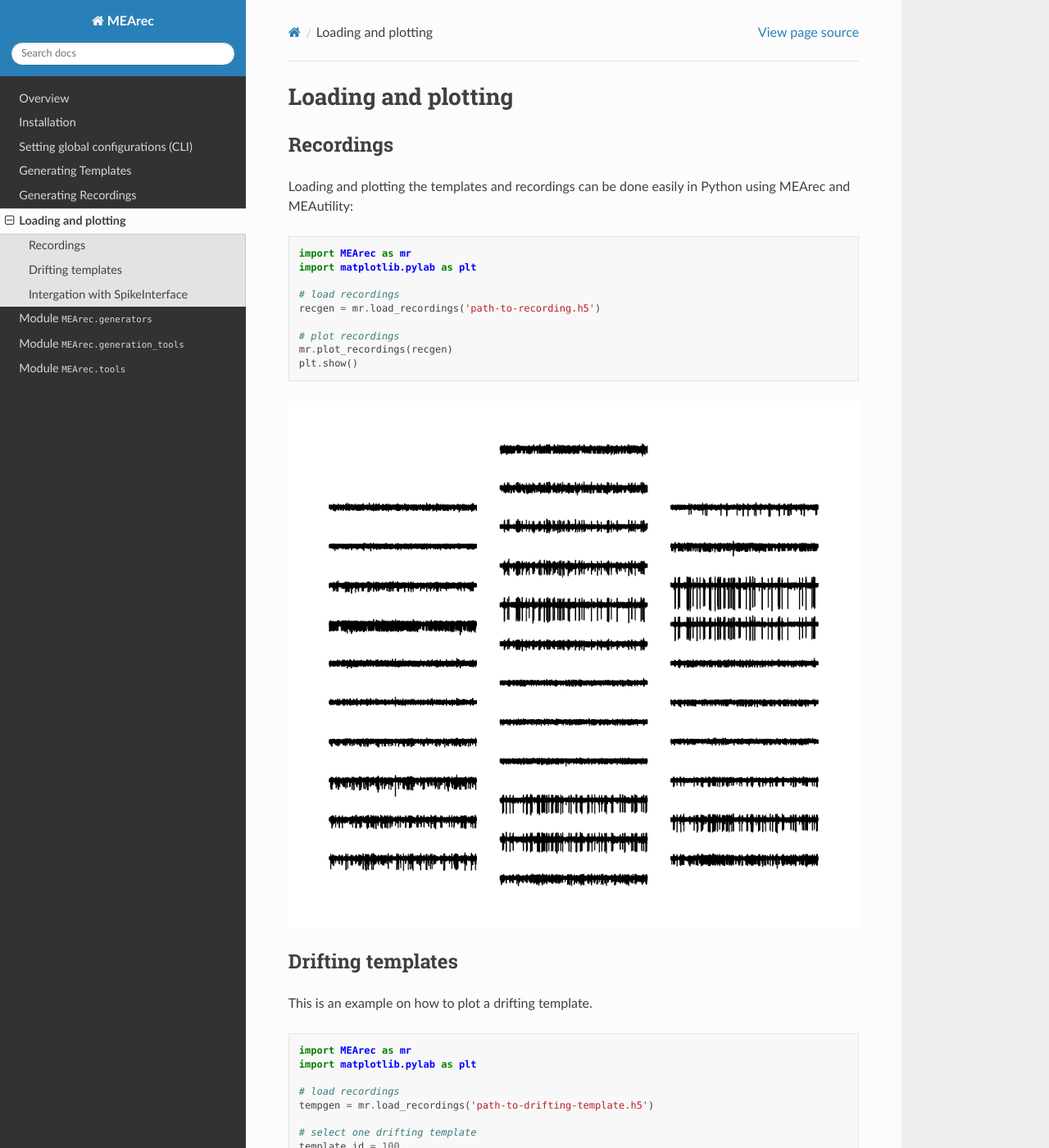
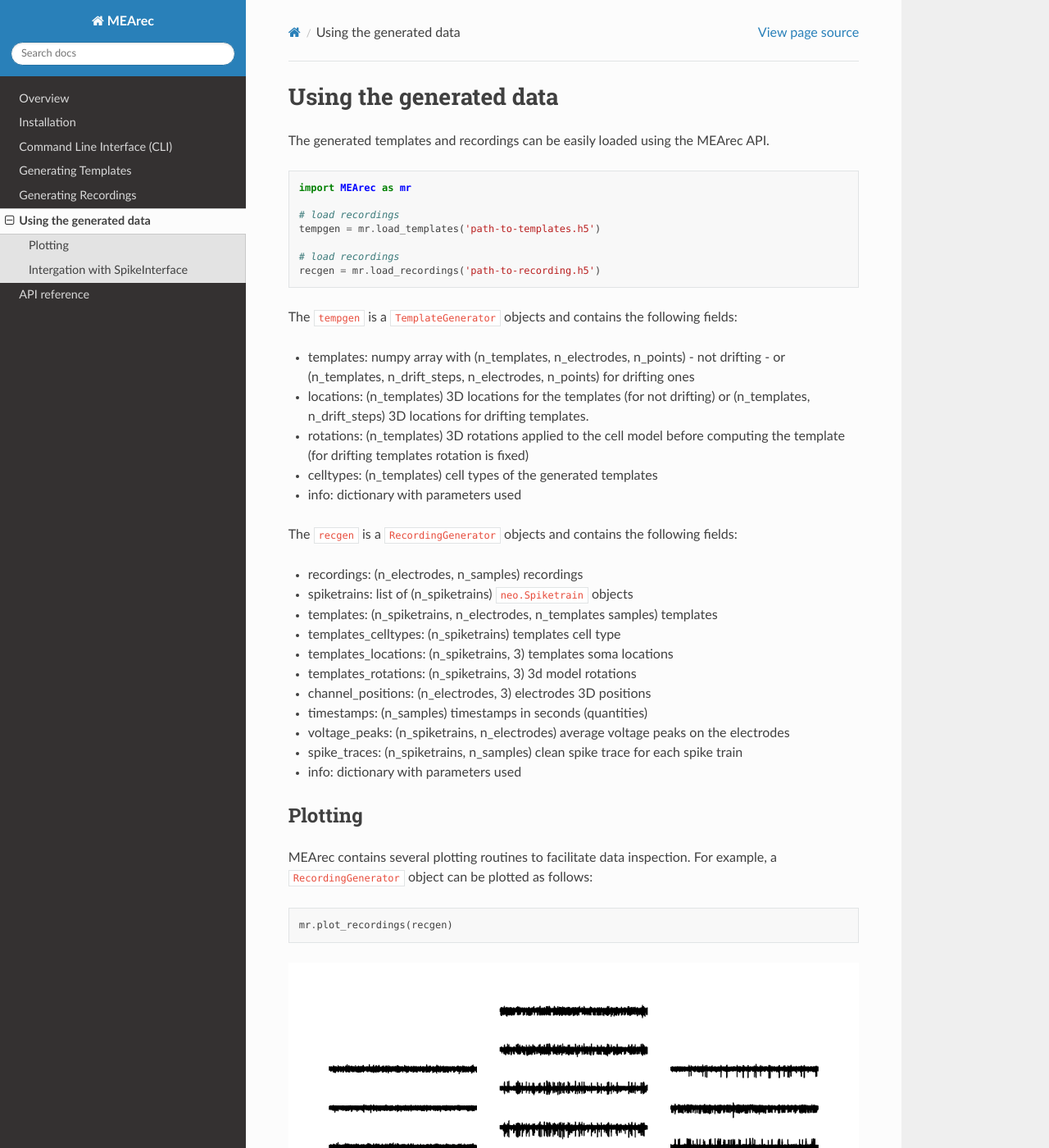
Before and after one commit to SpikeInterface/MEArec, a Sphinx documentation site: the page built from docs/plotting.rst, in a window 1280 px wide and 1400 px high. Shown: the whole window at 82% size. Built offline with Sphinx 7.4.7 and the Read the Docs theme 2.0.0, drawn with Linux system fonts in a browser that asks for light colours; some of the changed text lies outside the part shown.

Commit message:
docs updates and plot_template fix (drifting)

```diff
--- a/docs/api.rst
+++ b/docs/api.rst
@@ -1,5 +1,8 @@
+API reference
+==============
+
 Module :mod:`MEArec.generators`
-===============================
+-------------------------------
 .. automodule:: generators
 
     class :class:`TemplateGenerator`
@@ -25,7 +28,7 @@ Module :mod:`MEArec.generators`
 
 
 Module :mod:`MEArec.generation_tools`
-=====================================
+-------------------------------------
 .. automodule:: generation_tools
 
     function :class:`gen_templates`
@@ -44,7 +47,7 @@ Module :mod:`MEArec.generation_tools`
 
 
 Module :mod:`MEArec.tools`
-===============================
+--------------------------
 .. automodule:: tools
 
     function :class:`load_templates`
--- /dev/null
+++ b/docs/cli.rst
@@ -0,0 +1,88 @@
+Command Line Interface (CLI)
+============================
+
+MEArec implements a command line interface (CLI) to make templates and recordings generation easy to use and to allow for scripting.
+In order to discover the available commands, the user can use the :code:`--help` option:
+
+
+.. code-block:: bash
+
+    >> mearec --help
+
+which outputs:
+
+.. parsed-literal::
+
+    Usage: mearec [OPTIONS] COMMAND [ARGS]...
+
+      MEArec: Fast and customizable simulation of extracellular recordings on
+      Multi-Electrode-Arrays
+
+    Options:
+      --help  Show this message and exit.
+
+    Commands:
+      available-probes        Print available probes.
+      default-config          Print default configurations.
+      gen-recordings          Generates RECORDINGS from TEMPLATES.
+      gen-templates           Generates TEMPLATES with biophysical simulation.
+      set-cell-models-folder  Set default cell_models folder.
+      set-recordings-folder   Set default recordings output folder.
+      set-recordings-params   Set default recordings parameter file.
+      set-templates-folder    Set default templates output folder.
+      set-templates-params    Set default templates parameter file.
+
+Each available command can be inspected using the \texttt{-{}-help} option:
+
+
+.. code-block:: bash
+
+    >> mearec "command" --help
+
+
+A list of available probes can be found by running the :code:`mearec available-probes` command.
+
+Setting global configurations
+------------------------------
+
+At installation, MEArec creates a configuration folder (:code:`.config/mearec/`) in which global settings are stored.
+The default paths to cell models folder, templates and recordings output folders and parameters can be set using the
+:code:`set-` commands. By default, these files and folders are located in the configuration folder.
+
+.. code-block:: bash
+
+    >> mearec default-config
+
+which outputs:
+
+.. parsed-literal::
+
+    {'cell_models_folder': path-to-cell_models,
+     'recordings_folder': path-to-recordings-folder,
+     'recordings_params': path-to-recordings-params.yaml,
+     'templates_folder': path-to-templates-folder,
+     'templates_params': path-to-templates-params.yaml}
+
+At time of installation, some default files are copied in the :code:`.config/mearec` folder including:
+
+* a small set of 13 cell models (:code:`.config/mearec/cell_models/bbp/`)
+
+* default parameters for templates generation (:code:`.config/mearec/default_params/templates_params.yaml`)
+
+* default parameters for recordings generation (:code:`.config/mearec/default_params/recordings_params.yaml`)
+
+These provide the default folders to look for cell models and parameters. From the command line and Python interface
+both the cell models folder and all parameters related to template and recording generation can be overridden.
+
+The :code:`.config/mearec/recordings` and :code:`.config/mearec/templates` are the default output folders where the
+templates and recordings will be saved, respectively.
+
+The default settings can be changed with the following commands:
+
+.. code-block:: bash
+
+    >> mearec set-cell-models-folder
+    >> mearec set-recordings-folder
+    >> mearec set-recordings-params
+    >> mearec set-templates-folder
+    >> mearec set-templates-params
--- a/docs/index.rst
+++ b/docs/index.rst
@@ -16,11 +16,11 @@ The following sections will guide you through definitions and handling of MEA mo
 and plotting functions.
 
 .. toctree::
-   :maxdepth: 2
+   :maxdepth: 1
 
    overview
    installation
-   setting_config
+   cli
    generate_templates
    generate_recordings
    plotting
--- a/docs/overview.rst
+++ b/docs/overview.rst
@@ -5,7 +5,7 @@ MEArec is a Python package designed to make simulation of extracellular recordin
 
 The core idea of MEArec is explained in this figure.
 
-.. image:: images/summary.png
+.. image:: images/overview.png
 
 The biophysical simulations of extracellular action potentials (EAP or templates) allows to generate a large number of
 templates from different cell models placed at random locations and with varying rotations around the probe.
--- a/docs/plotting.rst
+++ b/docs/plotting.rst
@@ -1,79 +1,94 @@
-Loading and plotting
-====================
+Using the generated data
+========================
 
-Recordings
-----------
-
-Loading and plotting the templates and recordings can be done easily in Python using MEArec and MEAutility:
+The generated templates and recordings can be easily loaded using the MEArec API.
 
 .. code-block:: python
 
     import MEArec as mr
-    import matplotlib.pylab as plt
+
+    # load recordings
+    tempgen = mr.load_templates('path-to-templates.h5')
 
     # load recordings
     recgen = mr.load_recordings('path-to-recording.h5')
 
-    # plot recordings
+
+The :code:`tempgen` is a :code:`TemplateGenerator` objects and contains the following fields:
+
+* templates: numpy array with (n_templates, n_electrodes, n_points) - not drifting - or (n_templates, n_drift_steps, n_electrodes, n_points) for drifting ones
+* locations: (n_templates) 3D locations for the templates (for not drifting) or (n_templates, n_drift_steps) 3D locations for drifting templates.
+* rotations: (n_templates) 3D rotations applied to the cell model before computing the template (for drifting templates rotation is fixed)
+* celltypes: (n_templates) cell types of the generated templates
+* info: dictionary with parameters used
+
+The :code:`recgen` is a :code:`RecordingGenerator` objects and contains the following fields:
+
+* recordings: (n_electrodes, n_samples) recordings
+* spiketrains: list of (n_spiketrains) :code:`neo.Spiketrain` objects
+* templates: (n_spiketrains, n_electrodes, n_templates samples) templates
+* templates_celltypes: (n_spiketrains) templates cell type
+* templates_locations: (n_spiketrains, 3) templates soma locations
+* templates_rotations: (n_spiketrains, 3) 3d model rotations
+* channel_positions: (n_electrodes, 3) electrodes 3D positions
+* timestamps: (n_samples) timestamps in seconds (quantities)
+* voltage_peaks: (n_spiketrains, n_electrodes) average voltage peaks on the electrodes
+* spike_traces: (n_spiketrains, n_samples) clean spike trace for each spike train
+* info: dictionary with parameters used
+
+Plotting
+--------
+
+MEArec contains several plotting routines to facilitate data inspection.
+For example, a :code:`RecordingGenerator` object can be plotted as follows:
+
+.. code-block:: python
+
     mr.plot_recordings(recgen)
-    plt.show()
 
 .. image:: images/recordings_static.png
 
-Drifting templates
-------------------
-
-This is an example on how to plot a drifting template.
+Similarly, templates can be plotted with the :code:`plot_templates` function. This function also allows to plot drifting
+templates:
 
 .. code-block:: python
 
-    import MEArec as mr
-    import matplotlib.pylab as plt
-
-    # load recordings
+    # load drifting templates
     tempgen = mr.load_recordings('path-to-drifting-template.h5')
-
-    # select one drifting template
-    template_id = 100
-    temp = tempgen.templates[template_id]
-    n_steps = temp.shape[0]
-
-    # choose colormap
-    cmap = plt.cm.get_cmap('Reds')
-    colors = [cmap(i/n_steps) for i in range(n_steps)]
-
-    # plot recordings
-    mr.plot_templates(tempgen, template_ids=100, colors=colors, drifting=True)
-    plt.show()
+    # drifting templates can be plotted one at a time
+    mr.plot_templates(tempgen, template_ids=100, drifting=True, cmap='Reds)
 
 .. image:: images/templates_drift.png
 
 Intergation with SpikeInterface
 -------------------------------
 
-MEArec is designed to help validating spike sorting algorithms. Hence, its integration with `SpikeInterface <https://github.com/SpikeInterface>`_,
-a Python framework for spike sorting analysis and validation, is extremely straightforward.
+MEArec is designed to help validating spike sorting algorithms. Hence, its integration
+with `SpikeInterface <https://github.com/SpikeInterface>`_, a Python framework for spike sorting analysis, comparison,
+and validation, is extremely straightforward.
 
-Having the `spikeextractors <https://github.com/SpikeInterface/spikeextractors>`_ and
-`spiketoolkit <https://github.com/SpikeInterface/spiketoolkit>`_ packages installed, one can easily load a MEArec
-generated recording, run several spike sorting algorithms, and compare/validate their output:
+After installing the `spikeinterface <https://github.com/SpikeInterface/spikeinterface>`_ package,
+one can easily load a MEArec generated recording, run several spike sorting algorithms, and compare/validate their output:
 
 .. code-block:: python
 
-    import spikeextractors as se
-    import spiketoolkit as st
+    import spikeinterface.extractors as se
+    import spikeinterface.sorters as ss
+    import spikeinterface.comparison as sc
 
     # load recordings and spiketrains with MEArecExtractors
     recording = se.MEArecRecordingExtractor('path-to-recording.h5')
-    sorting = se.MEArecSortingExtractor('path-to-recording.h5')
+    sorting_GT = se.MEArecSortingExtractor('path-to-recording.h5')
 
     # run spike sorting
-    sorting_MS4 = st.sorters.mountainsort4(recording)
-    sorting_KS = st.sorters.kilosort(recording)
+    sorting_MS4 = ss.mountainsort4(recording)
+    sorting_KS = ss.kilosort(recording)
 
-    # compare results
-    comp_MS = st.comparison.SortingComparison(sorting, sorting_MS4)
-    comp_KS = st.comparison.SortingComparison(sorting, sorting_KS)
-    comp_MS_KS = st.comparison.SortingComparison(sorting_MS4, sorting_KS)
+    # compare results to ground-truth
+    comp_MS = sc.compare_sorter_to_ground_truth(sorting_GT, sorting_MS4)
+    comp_KS = sc.compare_sorter_to_ground_truth(sorting_GT, sorting_MS4)
+    # compare spike sorting results
+    comp_MS_KS = sc.compare_two_sorters(sorting_MS4, sorting_KS)
 
-Check out more about the SpikeInterface framework with these `tutorials <https://github.com/SpikeInterface/spiketutorials>`_.
+More information about the SpikeInterface framework in the `docs <https://spikeinterface.readthedocs.io/en/latest/>`_
+and the `manuscript <https://www.biorxiv.org/content/10.1101/796599v1>`_.
--- a/docs/setting_config.rst
+++ /dev/null
@@ -1,44 +0,0 @@
-Setting global configurations (CLI)
-===================================
-
-The command-line interface provides a very handy way to run MEArec simulations.
-
-MEArec commands will use some default-settings that can be changed. The default settings can be seen using this command:
-
-.. code-block:: bash
-
-    mearec default-config
-
-Which will print something like:
-
-.. code-block:: bash
-
-    {'cell_models_folder': '/home/User/.config/mearec/cell_models/bbp',
-     'recordings_folder': '/home/User/.config/mearec/recordings',
-     'recordings_params': '/home/User/.config/mearec/default_params/recordings_params.yaml',
-     'templates_folder': '/home/User/.config/mearec/templates',
-     'templates_params': '/home/User/.config/mearec/default_params/templates_params.yaml'}
-
-At time of installation, some default files are copied in the :code:`.config/mearec` folder including:
-
-* a small set of 13 cell models (:code:`.config/mearec/cell_models/bbp/`)
-
-* default parameters for templates generation (:code:`.config/mearec/default_params/templates_params.yaml`)
-
-* default parameters for recordings generation (:code:`.config/mearec/default_params/recordings_params.yaml`)
-
-These provide the default folders to look for cell models and parameters. From the command line and Python interface
-both the cell models folder and all parameters related to template and recording generation can be overridden.
-
-The :code:`.config/mearec/recordings` and :code:`.config/mearec/templates` are the default output folders where the
-templates and recordings will be saved, respectively.
-
-The default settings can be changed with the following commands:
-
-.. code-block:: bash
-
-    mearec set-cell-models-folder
-    mearec set-recordings-folder
-    mearec set-recordings-params
-    mearec set-templates-folder
-    mearec set-templates-params
```
Also changed, not shown: 1 other file.
